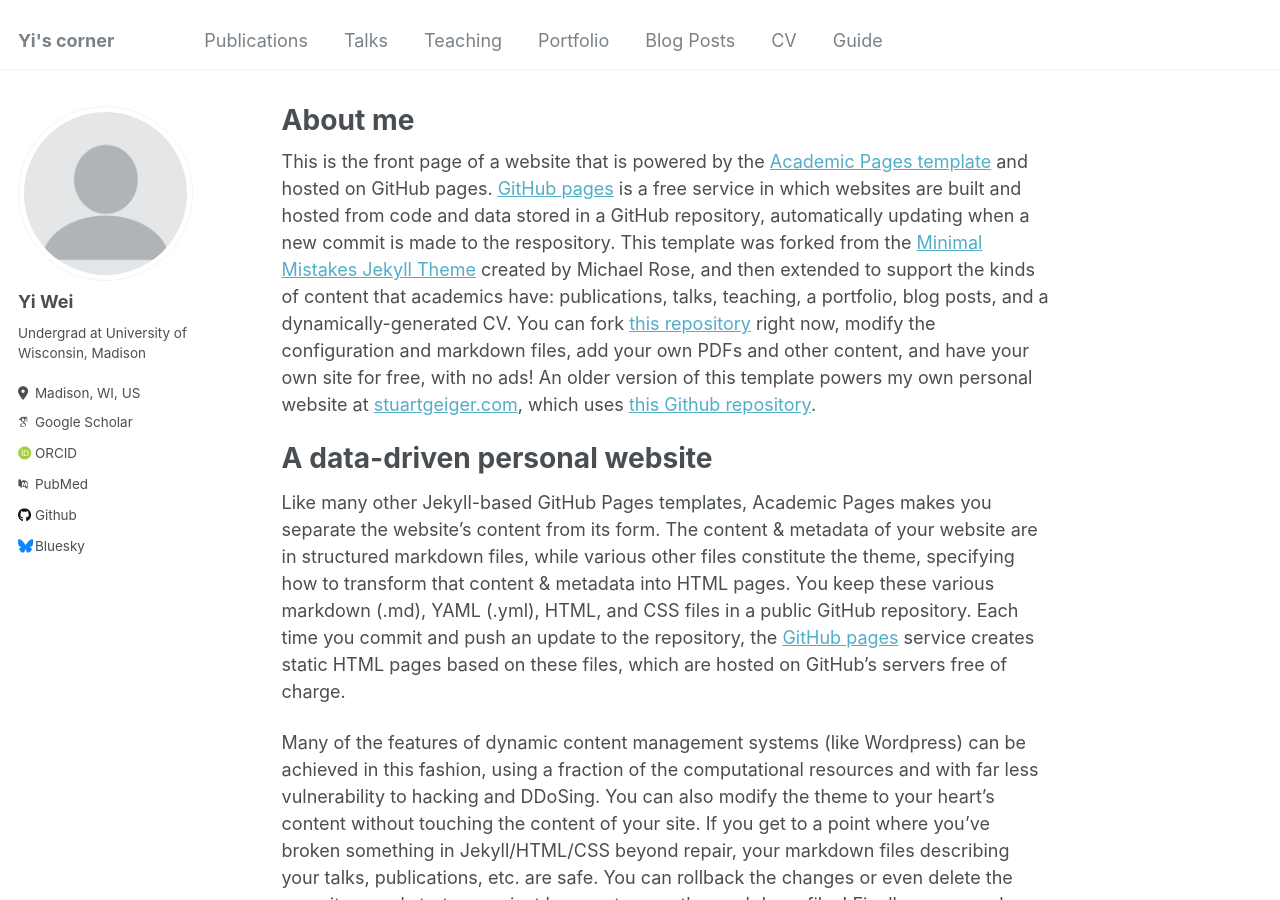
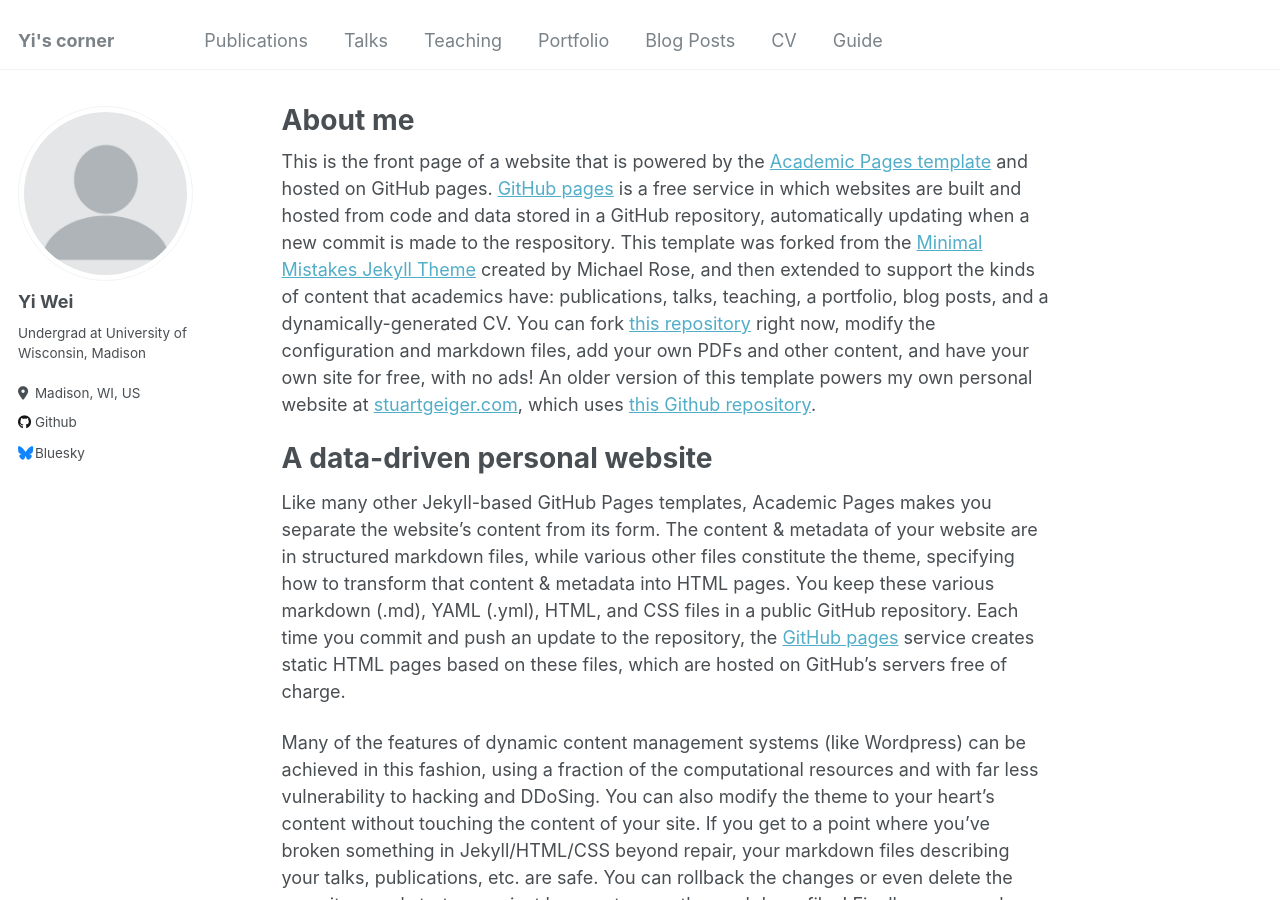
Before and after one commit to Yee-Millennium/Yee-Millennium.github.io, a Jekyll site: the page built from _pages/about.md, in a window 1280 px wide and 900 px high. Built offline with Jekyll 4.4.1, drawn with Linux system fonts in a browser that asks for light colours; some web fonts are replaced.

Commit message:
Update _config.yml

```diff
--- a/_config.yml
+++ b/_config.yml
@@ -32,11 +32,11 @@ author:
 
   # Academic websites
   arxiv            : # URL - Update with the correct link to your profile
-  googlescholar    : "https://scholar.google.com/citations?user=PS_CX0AAAAAJ"
+  googlescholar    : # https://scholar.google.com/citations?user=PS_CX0AAAAAJ
   impactstory      : # URL
-  orcid            : "http://orcid.org/yourorcidurl"
+  orcid            : # http://orcid.org/yourorcidurl
   semantic         : # URL
-  pubmed           : "https://www.ncbi.nlm.nih.gov/pubmed/?term=john+snow"
+  pubmed           : # "https://www.ncbi.nlm.nih.gov/pubmed/?term=john+snow"
   researchgate     : # URL
 
   # Repositories and software development
```
